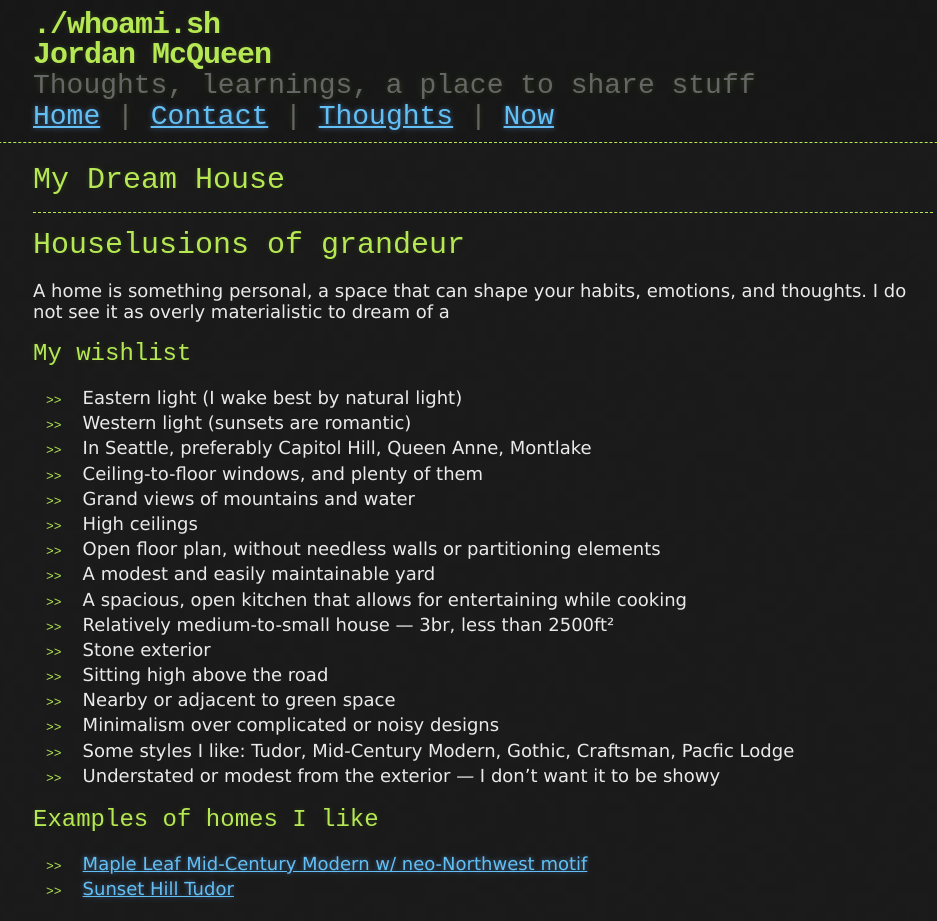
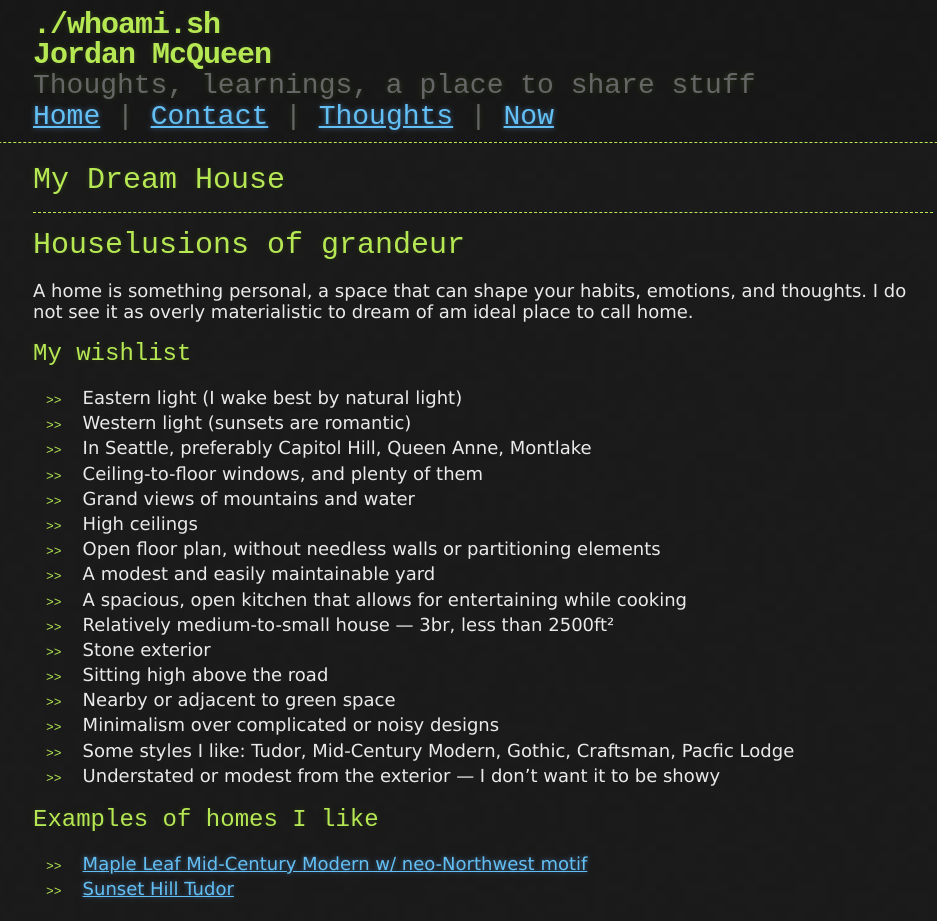
Before and after one commit to mcqueenjordan/mcqueenjordan.github.io, a Jekyll site: the page built from _thought/my-dream-house.md, in a window 1280 px wide. Shown: the whole page, without its empty margins (157-1094 px from the left). Built offline with Jekyll 4.4.1, drawn with Linux system fonts in a browser that asks for light colours.

Commit message:
fix typo -- unfinished sentence

```diff
--- a/_thought/my-dream-house.md
+++ b/_thought/my-dream-house.md
@@ -9,7 +9,8 @@ category: post
 ---
 
 A home is something personal, a space that can shape your habits, emotions, and
-thoughts. I do not see it as overly materialistic to dream of a
+thoughts. I do not see it as overly materialistic to dream of am ideal place to
+call home.
 
 ## My wishlist
 
```
